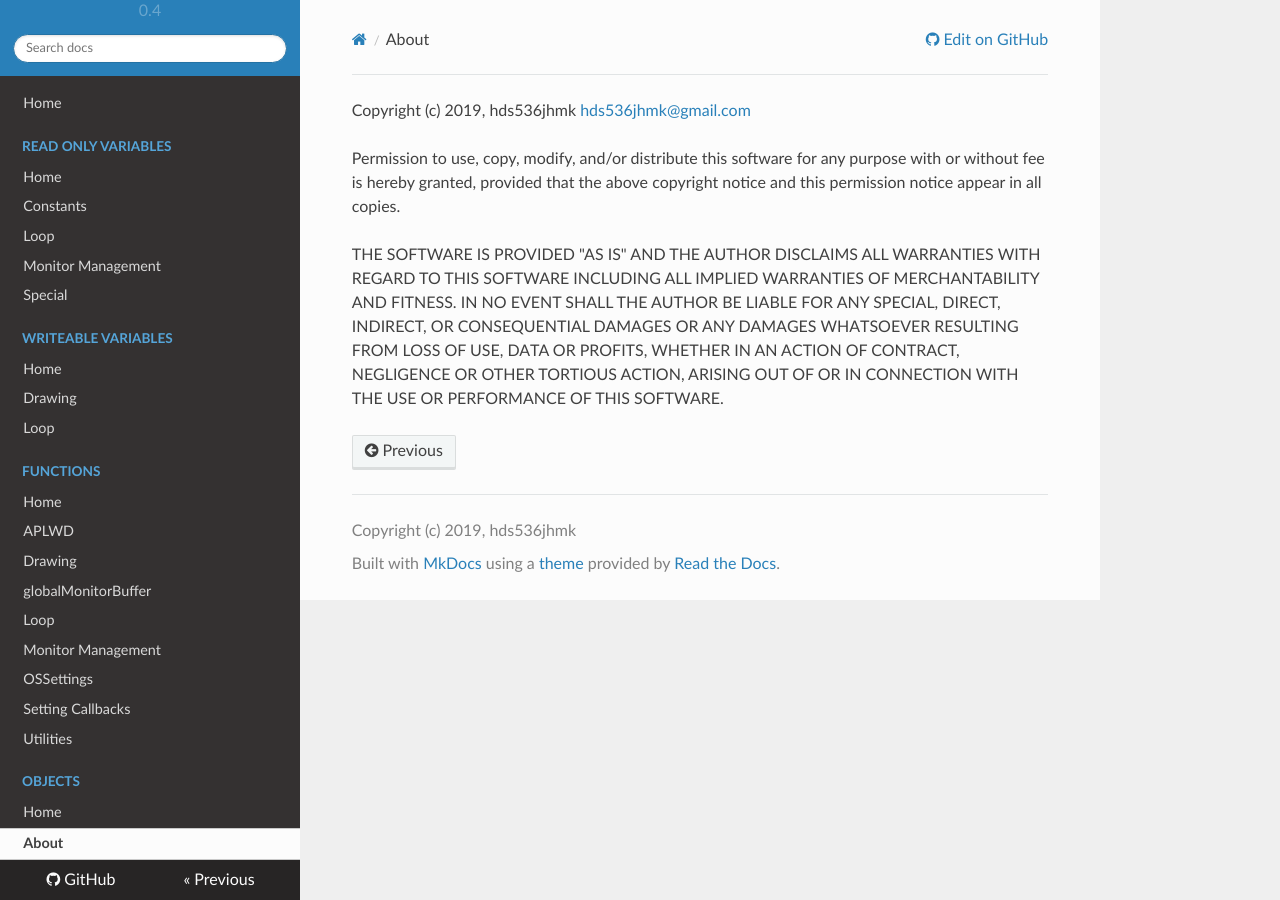
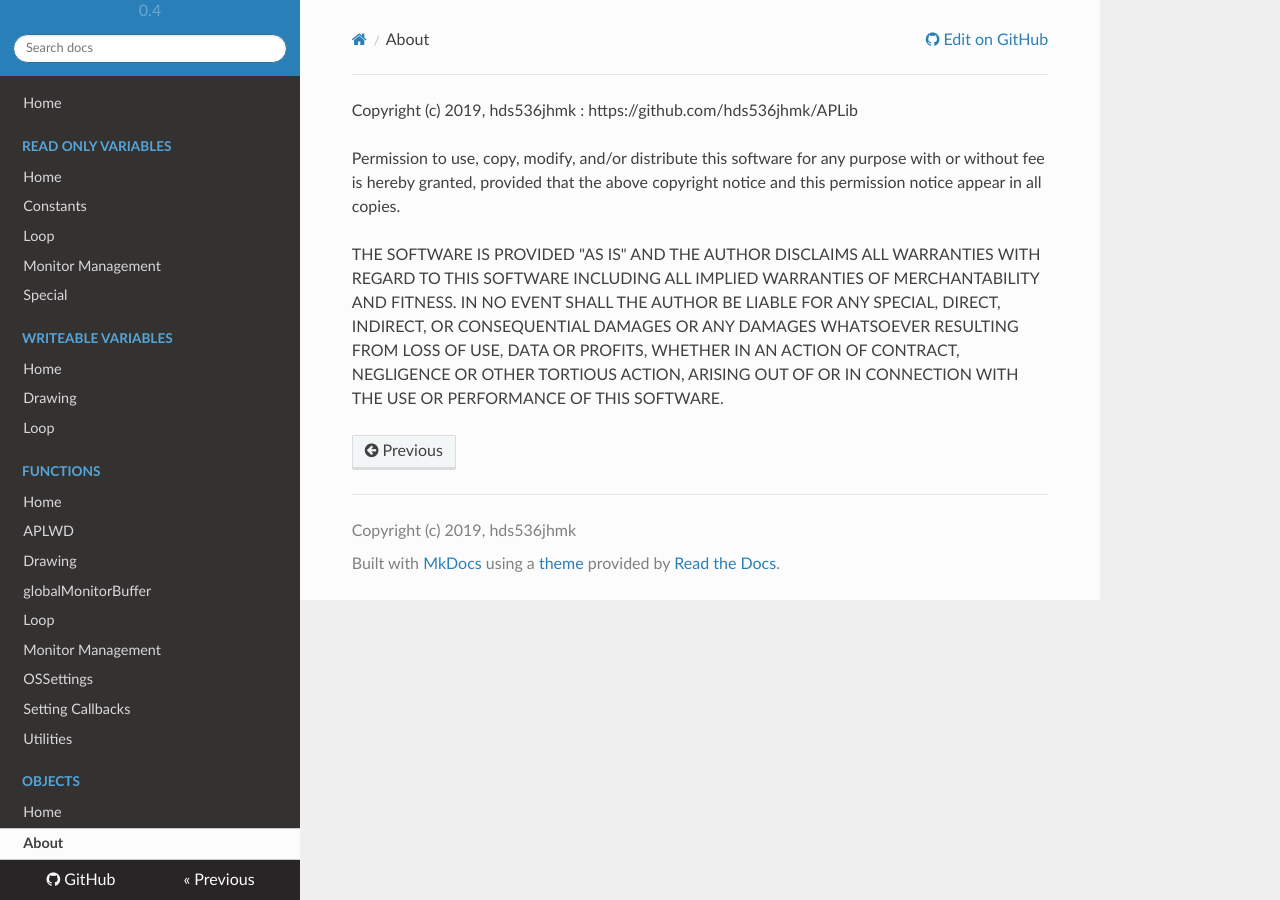
Before and after one commit to hds536jhmk/APLib, an MkDocs documentation site: the page built from docs/LICENSE.md, in a window 1280 px wide. Built offline with MkDocs 1.6.1, drawn with Linux system fonts in a browser that asks for light colours; nearby versions of some CDN libraries; some of the changed lines change nothing that is shown.

Commit message:
Updated docs License

```diff
--- a/docs/LICENSE.md
+++ b/docs/LICENSE.md
@@ -1,5 +1,5 @@
 
-Copyright (c) 2019, hds536jhmk <hds536jhmk@gmail.com>
+Copyright (c) 2019, hds536jhmk : https://github.com/hds536jhmk/APLib
 
 Permission to use, copy, modify, and/or distribute this software for any
 purpose with or without fee is hereby granted, provided that the above
```
